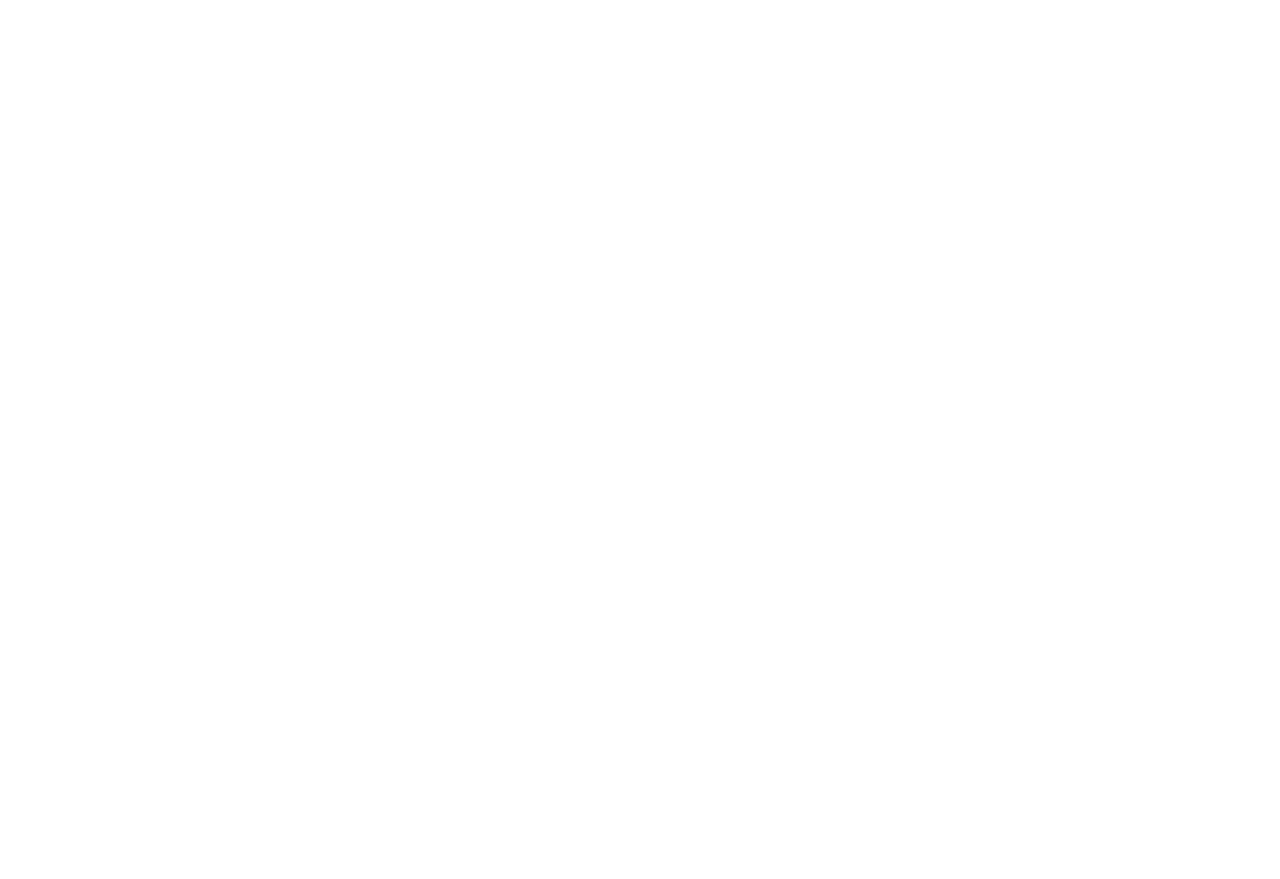
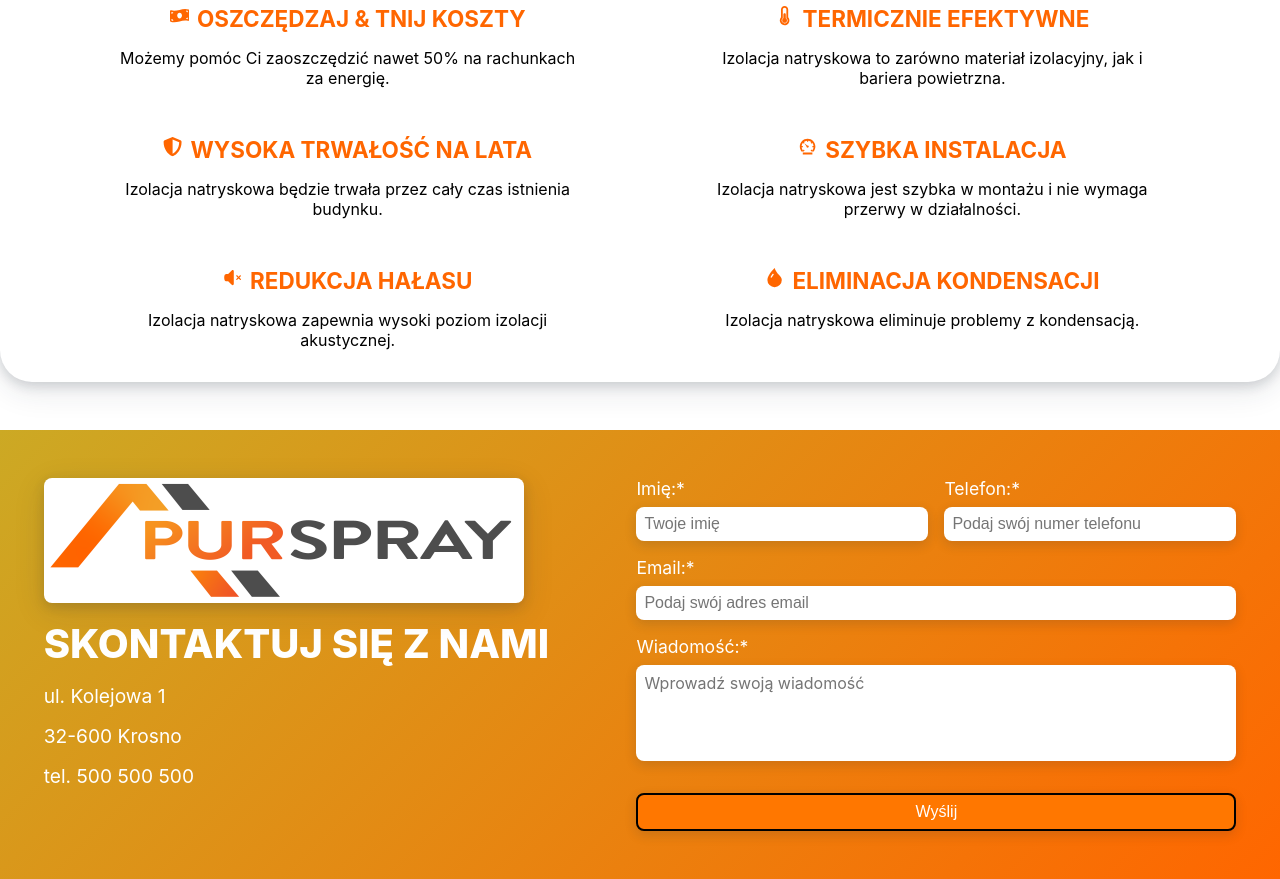
Before and after one commit to clipper-dev/piany-pur, a Next.js app: page / in a window 1280 px wide. Shown: the part 840-1719 px from the top of the page. Before the commit the page ends 800 px from the top, so only its background shows below. Built offline with nearby package versions, Linux system fonts and the light colour scheme.

Commit message:
Dom rework

```diff
--- a/pages/_app.tsx
+++ b/pages/_app.tsx
@@ -1,14 +1,23 @@
 import "../src/styles/globals.css";
 import "../src/styles/coolbiej.css";
 import type { AppProps } from "next/app";
-import {Navbar} from '../src/components/Navbar'
-import {data} from '../src/data/menu'
+import { Navbar } from "../src/components/Navbar";
+import { data } from "../src/data/menu";
+import Footer from "../src/components/Footer";
 
 function MyApp({ Component, pageProps }: AppProps) {
   return (
     <>
-      <Navbar navbarData={data} sideBardata={data} favicon="/res/logo.png" title="" phone="+48 664 489 898"/>
+      <Navbar
+        navbarData={data}
+        sideBardata={data}
+        favicon="/res/logo.png"
+        title=""
+        phone="+48 664 489 898"
+      />
       <Component {...pageProps} />
+
+      <Footer />
     </>
   );
 }
--- a/pages/index.tsx
+++ b/pages/index.tsx
@@ -1,6 +1,7 @@
 import type { NextPage } from "next";
 import Head from "next/head";
 import Image from "next/image";
+import Features from "../src/components/Features";
 import Hero from "../src/components/Hero";
 import styles from "../src/styles/pages/Home.module.css";
 
@@ -18,6 +19,7 @@
 
       <main className={styles.main}>
         <Hero />
+        <Features/>
       </main>
     </div>
   );
--- /dev/null
+++ b/src/components/Features/Features.module.css
@@ -0,0 +1,66 @@
+.container {
+  margin-top: 3rem;
+  display: flex;
+  flex-direction: column;
+  align-items: center;
+  justify-content: center;
+  position: relative;
+  z-index: 1;
+}
+.container h2 {
+  font-size: 3rem;
+  font-weight: 800;
+  color: var(--headerAccent);
+}
+@media screen and (max-width: 600px) {
+  .container h2 {
+    font-size: 1.8rem;
+    text-align: center;
+  }
+}
+.features {
+  margin-top: 1rem;
+  padding: 1rem;
+  gap: 1rem 5rem;
+  display: flex;
+  flex-direction: row;
+  align-items: baseline;
+  justify-content: center;
+  flex-wrap: wrap;
+  box-shadow: var(--coolbiej-shadows-lg), var(--coolbiej-shadows-md);
+  border-radius: 2rem;
+}
+.feature {
+  display: flex;
+  flex-direction: column;
+  align-items: center;
+  justify-content: center;
+  width: 100%;
+  padding: 1rem;
+  text-align: center;
+  border-radius: 0.5rem;
+  transition: all 0.2s ease-in-out;
+  cursor: pointer;
+}
+.feature:hover {
+  box-shadow: var(--coolbiej-shadows-lg), var(--coolbiej-shadows-md);
+}
+.featureHeader {
+  font-size: 1.2rem;
+  font-weight: 800;
+  margin-bottom: 1rem;
+  display: flex;
+  flex-direction: row;
+  align-items: center;
+  justify-content: center;
+  gap: 0.5rem;
+  color: var(--accent);
+}
+@media screen and (max-width: 600px) {
+  .featureHeader {
+    font-size: 1rem;
+  }
+}
+.feature {
+  max-width: 50ch;
+}
--- /dev/null
+++ b/src/components/Features/index.tsx
@@ -0,0 +1,46 @@
+import React from "react";
+import styles from "./Features.module.css";
+import features from "../../data/features";
+import {
+  FaMoneyBillWave,
+  FaShieldAlt,
+  FaThermometerHalf,
+} from "react-icons/fa";
+import { IoMdSpeedometer } from "react-icons/io";
+import { HiSpeakerXMark } from "react-icons/hi2";
+import { BsFillDropletFill } from "react-icons/bs";
+
+export default function Features() {
+  function getIcon(icon: string) {
+    switch (icon) {
+      case "money":
+        return <FaMoneyBillWave />;
+      case "thermometer":
+        return <FaThermometerHalf />;
+      case "life":
+        return <FaShieldAlt />;
+      case "fast":
+        return <IoMdSpeedometer />;
+      case "sound":
+        return <HiSpeakerXMark />;
+      case "condensation":
+        return <BsFillDropletFill />;
+    }
+  }
+  return (
+    <div className={styles.container}>
+      <div className={styles.features}>
+        <h2>Co wyróżnia pianowanie Purspray?</h2>
+        {features.map((feature, index) => (
+          <div key={index} className={styles.feature}>
+            <div className={styles.featureHeader}>
+              <div className={styles.icon}>{getIcon(feature.icon)}</div>
+              <h3>{feature.name}</h3>
+            </div>
+            <p>{feature.description}</p>
+          </div>
+        ))}
+      </div>
+    </div>
+  );
+}
--- /dev/null
+++ b/src/components/Footer/Footer.module.css
@@ -0,0 +1,140 @@
+.container {
+    margin-top: 3rem;
+    background: var(--header-gradient);
+    display: flex;
+    justify-content: center;
+    align-items: center;
+    padding: 3rem 0;
+}
+.left {
+    display: flex;
+    flex-direction: column;
+    align-items: flex-start;
+    justify-content: center;
+    gap: 1rem;
+}
+@media screen and (max-width: 600px) {
+    .left {
+        display: flex;
+        flex-direction: column;
+        align-items: center;
+        justify-content: center;
+    }
+}
+
+.left h3 {
+    font-size: 2.5rem;
+    font-weight: 800;
+    color: white;
+}
+.left p {
+    font-size: 1.2rem;
+    font-weight: 400;
+    color: white;
+}
+.content {
+    width: min(var(--coolbiej-sizes-container-xl), 100%);
+    display: flex;
+    flex-direction: row;
+    align-items: flex-start;
+    justify-content: space-around;
+}
+@media screen and (max-width: 600px) {
+    .content {
+        display: flex;
+        flex-direction: column;
+        align-items: center;
+        justify-content: center;
+    }
+}
+.inputField {
+    width: 100%;
+    display: flex;
+    flex-direction: column;
+    align-items: flex-start;
+    justify-content: center;
+    gap: 0.5rem;
+}
+.right {
+    width: min(600px, 90%);
+    display: flex;
+    flex-direction: column;
+    align-items: flex-start;
+    justify-content: center;
+    gap: 1rem;
+}
+.topForm {
+    width: 100%;
+    display: flex;
+    flex-direction: row;
+    align-items: flex-start;
+    justify-content: space-between;
+    gap: 1rem;
+}
+@media screen and (max-width: 600px) {
+    .topForm {
+        width: 100%;
+        display: flex;
+        flex-direction: column;
+        align-items: center;
+        justify-content: center;
+    }
+}
+.label {
+    font-size: 1.1rem;
+    font-weight: 400;
+    color: white;
+}
+.inputField input, .inputField textarea {
+    width: 100%;
+    padding: 0.5rem;
+    border: none;
+    box-shadow: var(--coolbiej-shadows-md);
+    border-radius: 0.5rem;
+    color: var(--coolbiej-colors-text);
+    font-size: 1rem;
+    font-weight: 400;
+    transition: all 0.2s ease-in-out;
+}
+.inputLong {
+    /* no resize */
+    resize: none;
+    /* no scrollbars */
+    overflow: hidden;
+    /* optional */
+    width: 100%;
+    height: 6rem;
+    font-family: inherit;
+}
+.button {
+    margin-top: 1rem;
+    width: 100%;
+    padding: 0.5rem;
+    border: 2px solid black;
+    box-shadow: var(--coolbiej-shadows-md);
+    border-radius: 0.5rem;
+    color: white;
+    font-size: 1rem;
+    font-weight: 400;
+    transition: all 0.2s ease-in-out;
+    background: var(--coolbiej-colors-orange-500);
+    cursor: pointer;
+}
+.button:hover {
+    background: var(--coolbiej-colors-orange-600);
+    box-shadow: var(--coolbiej-shadows-lg);
+    transform: scale(1.05);
+}
+.button:active {
+    background: var(--coolbiej-colors-orange-700);
+    box-shadow: var(--coolbiej-shadows-md);
+    transform: scale(1);
+}
+.logo {
+    width: min(500px, 95%);
+    aspect-ratio: 192/50;
+    position: relative;
+    background-color: white;
+    border-radius: 0.5rem;
+    box-shadow: var(--coolbiej-shadows-md), var(--coolbiej-shadows-lg);
+}
--- /dev/null
+++ b/src/components/Footer/index.tsx
@@ -0,0 +1,45 @@
+import Image from "next/image";
+import React from "react";
+import styles from "./Footer.module.css";
+
+export default function Footer() {
+  return (
+    <div className={styles.container}>
+      <div className={styles.content}>
+        <div className={styles.left}>
+          <div className={styles.logo}>
+            <Image src={"/res/logo.png"} alt={`Purspray logo`} fill />
+          </div>
+          <h3>SKONTAKTUJ SIĘ Z NAMI</h3>
+          <p>ul. Kolejowa 1</p>
+          <p>32-600 Krosno</p>
+          <p>tel. 500 500 500</p>
+        </div>
+        <div className={styles.right}>
+          <div className={styles.topForm}>
+            <div className={styles.inputField}>
+              <div className={styles.label}>Imię:*</div>
+              <input type="text" placeholder="Twoje imię" />
+            </div>
+            <div className={styles.inputField}>
+              <div className={styles.label}>Telefon:*</div>
+              <input type="text" placeholder="Podaj swój numer telefonu" />
+            </div>
+          </div>
+          <div className={styles.inputField}>
+            <div className={styles.label}>Email:*</div>
+            <input type="text" placeholder="Podaj swój adres email" />
+          </div>
+          <div className={styles.inputField}>
+            <div className={styles.label}>Wiadomość:*</div>
+            <textarea
+              className={styles.inputLong}
+              placeholder="Wprowadź swoją wiadomość"
+            />
+          </div>
+          <button className={styles.button}>Wyślij</button>
+        </div>
+      </div>
+    </div>
+  );
+}
--- a/src/components/Hero/Hero.module.css
+++ b/src/components/Hero/Hero.module.css
@@ -3,6 +3,8 @@
   width: 100%;
   display: flex;
   flex-direction: column;
+  min-height: 600px;
+  margin-bottom: 2rem;
 }
 .content {
   z-index: 1;
@@ -78,10 +80,10 @@
   width: 900px;
   aspect-ratio: 1920/1388;
   position: relative;
-  filter: blur(0.5rem);
 }
 @media screen and (max-width: 600px) {
   .image {
+    filter: blur(0.5rem);
   }
 }
 .button {
--- /dev/null
+++ b/src/data/features.ts
@@ -0,0 +1,45 @@
+interface Feature {
+    name: string;
+    description: string;
+    icon: string;
+    link?: string;
+}
+const features: Feature[] = [
+    {
+        name: 'OSZCZĘDZAJ & TNIJ KOSZTY',
+        description: 'Możemy pomóc Ci zaoszczędzić nawet 50% na rachunkach za energię.',
+        icon: 'money',
+        link: '/#'
+    },
+    {
+        name: 'TERMICZNIE EFEKTYWNE',
+        description: 'Izolacja natryskowa to zarówno materiał izolacyjny, jak i bariera powietrzna.',
+        icon: 'thermometer',
+        link: '/#'
+    },
+    {
+        name: 'WYSOKA TRWAŁOŚĆ NA LATA',
+        description: 'Izolacja natryskowa będzie trwała przez cały czas istnienia budynku.',
+        icon: 'life',
+        link: '/#'
+    },
+    {
+        name: 'SZYBKA INSTALACJA',
+        description: 'Izolacja natryskowa jest szybka w montażu i nie wymaga przerwy w działalności.',
+        icon: 'fast',
+        link: '/#'
+    },
+    {
+        name: 'REDUKCJA HAŁASU',
+        description: 'Izolacja natryskowa zapewnia wysoki poziom izolacji akustycznej.',
+        icon: 'sound',
+        link: '/#'
+    },
+    {
+        name: 'ELIMINACJA KONDENSACJI',
+        description: 'Izolacja natryskowa eliminuje problemy z kondensacją.',
+        icon: 'condensation',
+        link: '/#'
+    }
+]
+export default features;
--- a/src/styles/globals.css
+++ b/src/styles/globals.css
@@ -18,6 +18,7 @@
 }
 :root{
   --accent: #ff6600;
+  --headerAccent: #201d1b;
   --header-gradient: linear-gradient(135deg, var(--coolbiej-colors-yellowmellow-600) 0%, var(--accent) 100%);
 
 }
```
